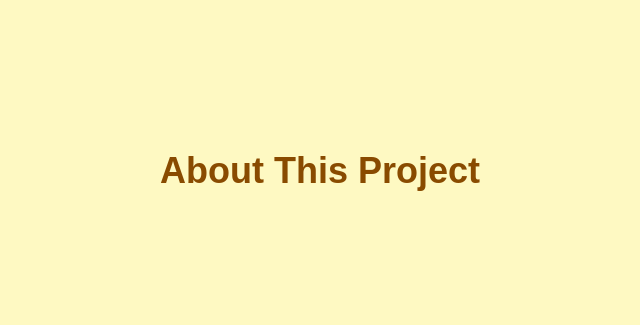
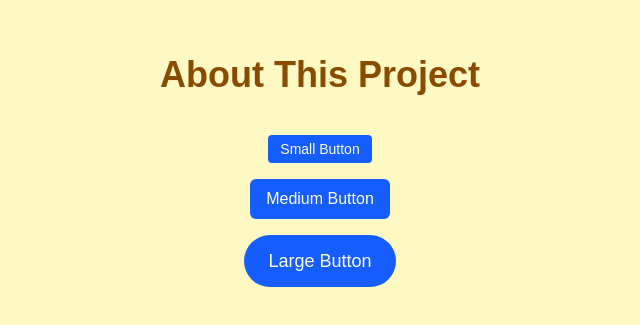
Before and after one commit to BlessmanJay/alx-project-0x02-setup, a Next.js app in the folder alx-project-0x02/: page /about in a window 1280 px wide. Shown: the part 229-554 px from the top of the page, without its empty margins (320-960 px from the left). Built offline with nearby package versions, Linux system fonts and the light colour scheme.

Commit message:
Create and Use a Button Component

```diff
--- /dev/null
+++ b/alx-project-0x02/components/common/Button.tsx
@@ -0,0 +1,26 @@
+import React from "react";
+import { type ButtonProps } from "@/interfaces";
+
+const Button: React.FC<ButtonProps> = ({
+  label,
+  size = "medium",
+  shape = "rounded-md",
+  onClick,
+}) => {
+  const sizeClasses = {
+    small: "px-3 py-1 text-sm",
+    medium: "px-4 py-2 text-base",
+    large: "px-6 py-3 text-lg",
+  };
+
+  return (
+    <button
+      onClick={onClick}
+      className={`bg-blue-600 text-white hover:bg-blue-700 ${sizeClasses[size]} ${shape}`}
+    >
+      {label}
+    </button>
+  );
+};
+
+export default Button;
--- a/alx-project-0x02/interfaces/index.ts
+++ b/alx-project-0x02/interfaces/index.ts
@@ -2,3 +2,10 @@
   title: string;
   content: string;
 }
+
+export interface ButtonProps {
+  label: string;
+  size?: "small" | "medium" | "large";
+  shape?: "rounded-sm" | "rounded-md" | "rounded-full";
+  onClick?: () => void;
+}
--- a/alx-project-0x02/pages/about.tsx
+++ b/alx-project-0x02/pages/about.tsx
@@ -1,4 +1,5 @@
 import Head from "next/head";
+import Button from "@/components/common/Button";
 
 export default function AboutPage() {
   return (
@@ -6,10 +7,15 @@
       <Head>
         <title>About Page</title>
       </Head>
-      <main className="flex items-center justify-center min-h-screen bg-yellow-100">
-        <h1 className="text-4xl font-bold text-yellow-800">
+
+      <main className="flex flex-col items-center justify-center gap-4 min-h-screen bg-yellow-100">
+        <h1 className="text-4xl font-bold text-yellow-800 mb-6">
           About This Project
         </h1>
+
+        <Button label="Small Button" size="small" shape="rounded-sm" />
+        <Button label="Medium Button" size="medium" shape="rounded-md" />
+        <Button label="Large Button" size="large" shape="rounded-full" />
       </main>
     </>
   );
```
